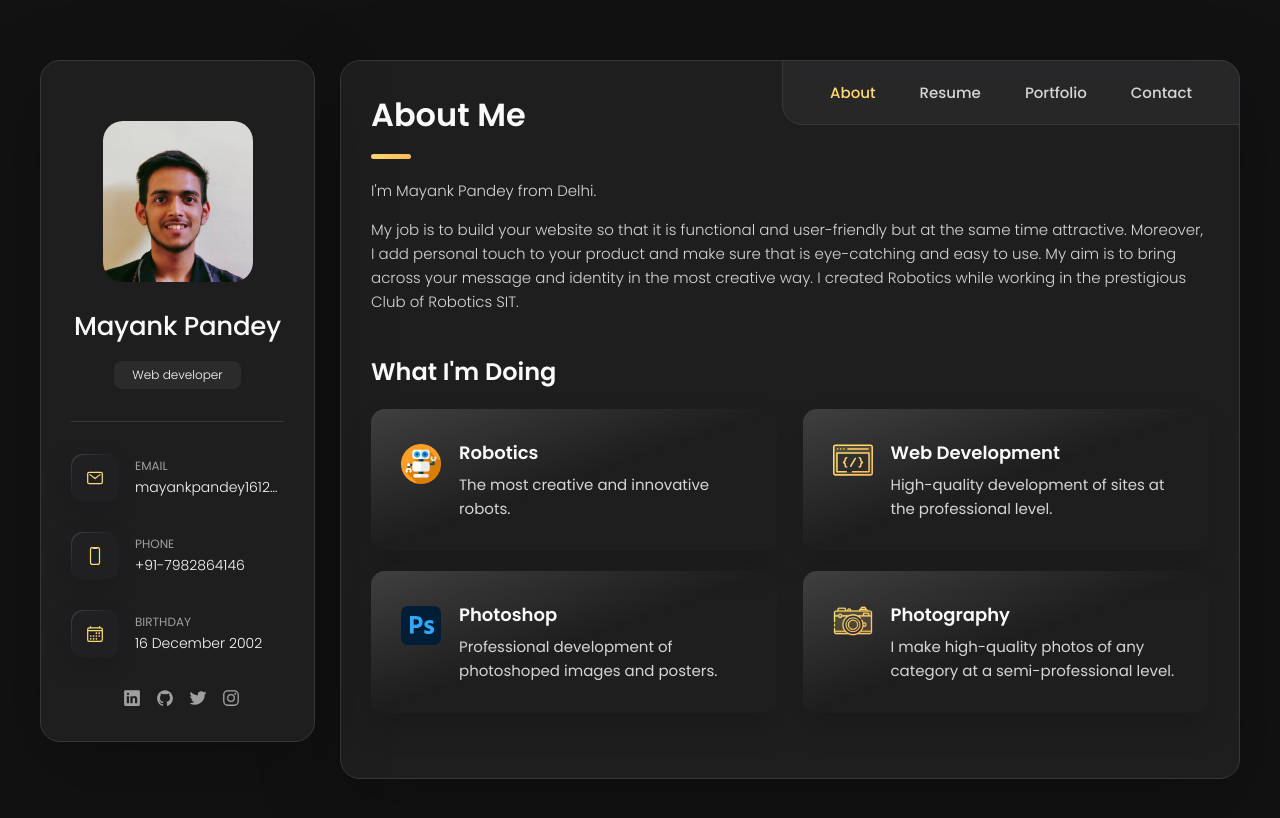
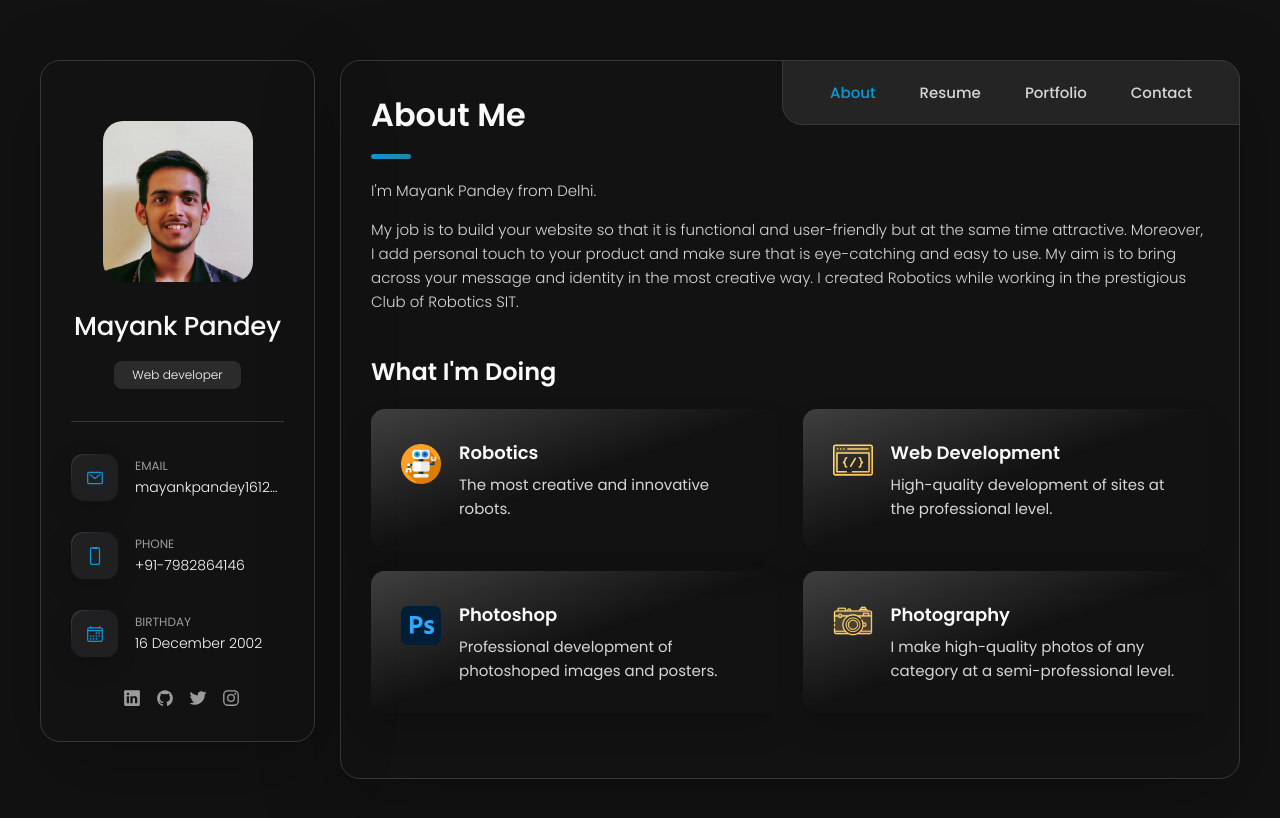
Before and after one commit to MykPdy/prtf, a plain HTML site: page index.html in a window 1280 px wide. Drawn offline with nearby package versions, Linux system fonts and the light colour scheme.

Commit message:
modified

```diff
--- a/assets/css/style.css
+++ b/assets/css/style.css
@@ -35,8 +35,8 @@
   );
   --text-gradient-yellow: linear-gradient(
     to right,
-    hsl(45, 100%, 72%),
-    hsl(35, 100%, 68%)
+    hsl(199, 88%, 45%), /*Changes here*/
+    hsl(191, 65%, 37%) /*Changes here*/
   );
 
   /* solid */
@@ -48,8 +48,8 @@
   --smoky-black: hsl(0, 0%, 7%);
   --white-1: hsl(0, 0%, 100%);
   --white-2: hsl(0, 0%, 98%);
-  --orange-yellow-crayola: hsl(45, 100%, 72%);
-  --vegas-gold: hsl(45, 54%, 58%);
+  --orange-yellow-crayola: hsl(199, 88%, 45%);/*Changes here*/
+  --vegas-gold: hsl(199, 88%, 45%);/*Changes here*/
   --light-gray: hsl(0, 0%, 84%);
   --light-gray-70: hsla(0, 0%, 84%, 0.7);
   --bittersweet-shimmer: hsl(0, 43%, 51%);
@@ -152,7 +152,7 @@ body { background: var(--smoky-black); }
 
 .sidebar,
 article {
-  background: var(--eerie-black-2);
+  background: var(--eerie-black-2),var(--WebKit-tap-highlightcolor);
   border: 1px solid var(--jet);
   border-radius: 20px;
   padding: 15px;
@@ -259,7 +259,7 @@ article.active {
 
 .content-card {
   position: relative;
-  background: rgb(31, 31, 115);
+  background:  hsla(240, 1%, 17%, 0.75);
   padding: 15px;
   padding-top: 45px;
   border-radius: 14px;
@@ -272,7 +272,7 @@ article.active {
   content: "";
   position: absolute;
   inset: 1px;
-  background: var(--bg-gradient-jet);
+  background:  hsla(240, 1%, 17%, 0.75),var(--WebKit-tap-highlightcolor);
   border-radius: inherit;
   z-index: -1;
 }
```
